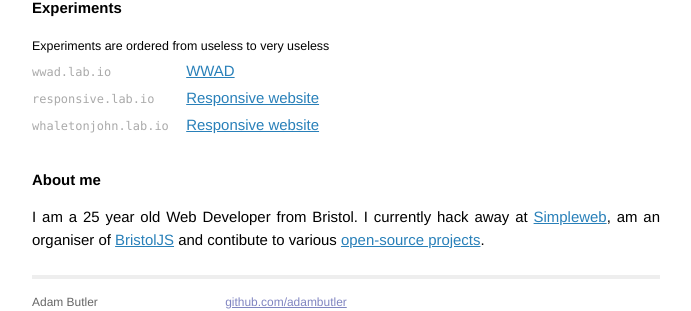
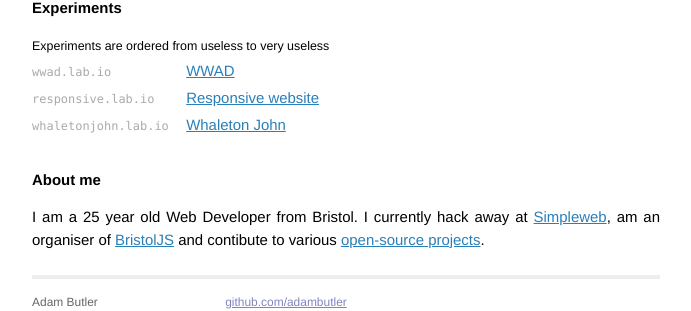
Before and after one commit to adambutler/blog, a Jekyll site: the page built from index.html, in a window 1280 px wide. Shown: the part 628-939 px from the top of the page, without its empty margins (294-985 px from the left). Built offline with Jekyll 4.4.1, drawn with Linux system fonts in a browser that asks for light colours; Markdown is read by kramdown in place of the engine named in the settings.

Commit message:
Fix wrong label... add line break

```diff
--- a/index.html
+++ b/index.html
@@ -29,11 +29,11 @@ title: Lab.io
   </ul>
 
   <h1>Experiments</h1>
-  <small>Experiments are ordered from useless to very useless</small>
+  <small>Experiments are ordered from useless to very useless</small><br>
   <ul class="posts">
-    <li><span>wwad.lab.io</span> <a href="http://>wwad.lab.io/">WWAD</a></li>
-    <li><span>responsive.lab.io</span> <a href="http://>responsive.lab.io/">Responsive website</a></li>
-    <li><span>whaletonjohn.lab.io</span> <a href="http://>whaletonjohn.lab.io/">Responsive website</a></li>
+    <li><span>wwad.lab.io</span> <a href="http://wwad.lab.io/">WWAD</a></li>
+    <li><span>responsive.lab.io</span> <a href="http://responsive.lab.io/">Responsive website</a></li>
+    <li><span>whaletonjohn.lab.io</span> <a href="http://whaletonjohn.lab.io/">Whaleton John</a></li>
   </ul>
 
   <h1>About me</h1>
```
